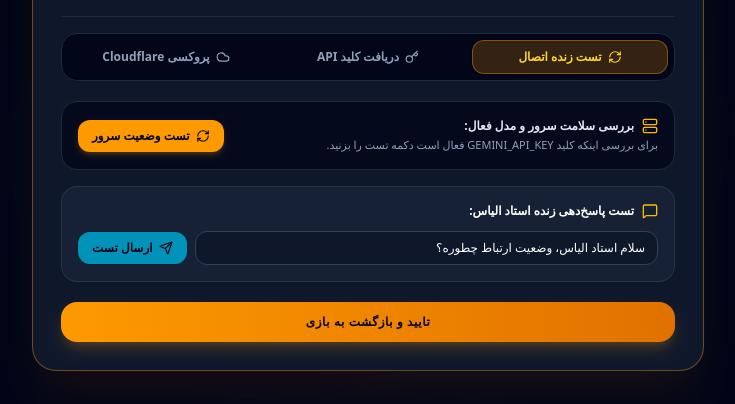
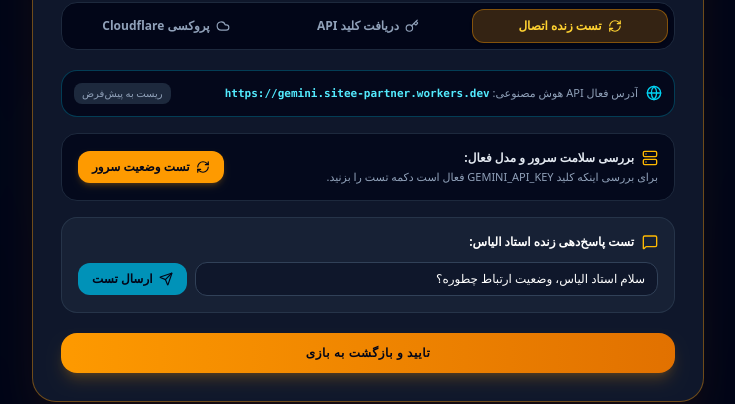
Before and after one commit to siteepartner-bot/it.takes, a React (Vite) app: page / in a window 1280 px wide. Both pictures are taken after a click on the button "فعال‌سازی جمینای". Shown: the part 252-656 px from the top of the page, without its empty margins (272-1007 px from the left). Built offline with nearby package versions, Linux system fonts and the light colour scheme; no server answers; the database is empty.

Commit message:
feat(gemini): persist custom worker URL
Implement local storage persistence for custom Gemini Cloudflare worker URLs to ensure configuration consistency across sessions.

```diff
--- a/src/components/GeminiActivationModal.tsx
+++ b/src/components/GeminiActivationModal.tsx
@@ -137,10 +137,24 @@
   const [liveTestResponse, setLiveTestResponse] = useState<string | null>(null);
   const [liveTestSource, setLiveTestSource] = useState<string | null>(null);
 
-  // Cloudflare worker custom URL test
-  const [cfUrl, setCfUrl] = useState('https://it-takes.sitee-partner.workers.dev');
+  // Cloudflare worker custom URL test & active persistence
+  const [cfUrl, setCfUrl] = useState(() => {
+    return localStorage.getItem('gemini_custom_worker_url') || 'https://gemini.sitee-partner.workers.dev';
+  });
+  const [activeWorkerUrl, setActiveWorkerUrl] = useState(() => {
+    return localStorage.getItem('gemini_custom_worker_url') || '';
+  });
   const [cfTestResult, setCfTestResult] = useState<string | null>(null);
   const [cfTesting, setCfTesting] = useState(false);
+  const [saveSuccessMsg, setSaveSuccessMsg] = useState<string | null>(null);
+
+  React.useEffect(() => {
+    // If user hasn't saved a custom worker URL yet, default to gemini.sitee-partner.workers.dev
+    if (!localStorage.getItem('gemini_custom_worker_url')) {
+      localStorage.setItem('gemini_custom_worker_url', 'https://gemini.sitee-partner.workers.dev');
+      setActiveWorkerUrl('https://gemini.sitee-partner.workers.dev');
+    }
+  }, []);
 
   if (!isOpen) return null;
 
@@ -148,6 +162,24 @@
     navigator.clipboard.writeText(CLOUDFLARE_WORKER_CODE_SNIPPET);
     setCopied(true);
     setTimeout(() => setCopied(false), 2500);
+  };
+
+  const handleSaveWorkerUrl = (urlToSave: string) => {
+    const cleanUrl = urlToSave.trim().replace(/\/+$/, '');
+    if (cleanUrl) {
+      localStorage.setItem('gemini_custom_worker_url', cleanUrl);
+      setActiveWorkerUrl(cleanUrl);
+      setSaveSuccessMsg('آدرس ورکر با موفقیت ذخیره شد و فعال است!');
+      setTimeout(() => setSaveSuccessMsg(null), 3500);
+    }
+  };
+
+  const handleResetWorkerUrl = () => {
+    localStorage.removeItem('gemini_custom_worker_url');
+    setActiveWorkerUrl('');
+    setCfUrl('https://gemini.sitee-partner.workers.dev');
+    setSaveSuccessMsg('تنظیمات به سرور پیش‌فرض بازی بازگشت.');
+    setTimeout(() => setSaveSuccessMsg(null), 3500);
   };
 
   const handleRunDiagnostic = async () => {
@@ -190,7 +222,7 @@
         setLiveTestResponse(res.text);
         setLiveTestSource(`${res.source === 'gemini-live' ? 'هوش مصنوعی زنده (Gemini)' : 'راهنمای هوشمند آفلاین'} • زمان پاسخ: ${duration}ms`);
       } else {
-        setLiveTestResponse('پاسخی دریاقت نشد.');
+        setLiveTestResponse('پاسخی دریافت نشد.');
       }
     } catch (err: any) {
       setLiveTestResponse(`خطا: ${err?.message || 'برقراری ارتباط با شکست مواجه شد.'}`);
@@ -204,7 +236,7 @@
     setCfTesting(true);
     setCfTestResult(null);
     try {
-      const cleanUrl = cfUrl.trim().replace(/\/$/, '');
+      const cleanUrl = cfUrl.trim().replace(/\/+$/, '');
       const res = await fetch(`${cleanUrl}/api/gemini/guidance`, {
         method: 'POST',
         headers: { 'Content-Type': 'application/json' },
@@ -214,6 +246,8 @@
       if (res.ok) {
         const data = await res.json();
         setCfTestResult(`✅ پاسخ ورکر دریافت شد: "${data.text || 'بدون متن'}" (منبع: ${data.source || 'نامشخص'})`);
+        // Save automatically as active worker since test succeeded
+        handleSaveWorkerUrl(cleanUrl);
       } else {
         setCfTestResult(`⚠️ خطا کد ${res.status}: ورکر پاسخ نامعتبر داد.`);
       }
@@ -309,6 +343,33 @@
           {/* TAB 1: DIAGNOSTIC & LIVE TEST */}
           {activeTab === 'diagnostic' && (
             <div className="space-y-4 text-xs">
+              {/* Active Worker Status Badge */}
+              <div className="p-3 rounded-2xl bg-slate-950/80 border border-cyan-500/30 flex items-center justify-between gap-2">
+                <div className="flex items-center gap-2 overflow-hidden">
+                  <Globe className="w-4 h-4 text-cyan-400 shrink-0" />
+                  <div className="truncate">
+                    <span className="text-slate-400 text-[11px]">آدرس فعال API هوش مصنوعی: </span>
+                    <span className="text-cyan-300 font-mono font-bold text-[11px]">
+                      {activeWorkerUrl || 'سرور داخلی / پیش‌فرض بازی'}
+                    </span>
+                  </div>
+                </div>
+                {activeWorkerUrl && (
+                  <button
+                    onClick={handleResetWorkerUrl}
+                    className="text-[10px] px-2 py-1 rounded-lg bg-slate-800 hover:bg-slate-700 text-slate-400 hover:text-rose-300 transition-colors shrink-0"
+                  >
+                    ریست به پیش‌فرض
+                  </button>
+                )}
+              </div>
+
+              {saveSuccessMsg && (
+                <div className="p-2.5 rounded-xl bg-emerald-950/80 border border-emerald-500/40 text-emerald-300 font-bold text-center animate-fade-in text-[11px]">
+                  {saveSuccessMsg}
+                </div>
+              )}
+
               {/* Server Status Box */}
               <div className="p-4 rounded-2xl bg-slate-950/80 border border-slate-800 flex flex-col sm:flex-row sm:items-center justify-between gap-3">
                 <div className="space-y-1">
@@ -543,7 +604,7 @@
                     type="text"
                     value={cfUrl}
                     onChange={(e) => setCfUrl(e.target.value)}
-                    placeholder="https://it-takes.sitee-partner.workers.dev"
+                    placeholder="https://gemini.sitee-partner.workers.dev"
                     dir="ltr"
                     className="flex-1 bg-slate-900 border border-slate-700 rounded-xl px-3 py-1.5 text-xs text-cyan-300 font-mono placeholder-slate-600 focus:outline-none focus:border-cyan-400"
                   />
@@ -554,6 +615,13 @@
                     className="px-3.5 py-1.5 rounded-xl bg-cyan-600 hover:bg-cyan-500 text-slate-950 font-bold text-xs flex items-center gap-1 shrink-0 disabled:opacity-50"
                   >
                     {cfTesting ? <RefreshCw className="w-3.5 h-3.5 animate-spin" /> : 'تست آدرس'}
+                  </button>
+                  <button
+                    id="btn_save_cf_url"
+                    onClick={() => handleSaveWorkerUrl(cfUrl)}
+                    className="px-3.5 py-1.5 rounded-xl bg-amber-500 hover:bg-amber-400 text-slate-950 font-bold text-xs flex items-center gap-1 shrink-0"
+                  >
+                    <span>ذخیره و فعال‌سازی</span>
                   </button>
                 </div>
                 {cfTestResult && (
--- a/src/services/geminiService.ts
+++ b/src/services/geminiService.ts
@@ -41,6 +41,18 @@
  * - Otherwise returns the current origin or relative path
  */
 export function getEffectiveApiBaseUrl(): string {
+  // Check if a dedicated custom Gemini Worker URL is stored
+  const customGeminiUrl = localStorage.getItem('gemini_custom_worker_url');
+  if (customGeminiUrl && customGeminiUrl.trim()) {
+    let url = customGeminiUrl.trim();
+    if (url.startsWith('wss://')) {
+      url = 'https://' + url.substring(6);
+    } else if (url.startsWith('ws://')) {
+      url = 'http://' + url.substring(5);
+    }
+    return url.replace(/\/+$/, '');
+  }
+
   const workerConfig = networkClient.getWorkerConfig();
   if (workerConfig.isCustom && workerConfig.url) {
     let url = workerConfig.url.trim();
```
